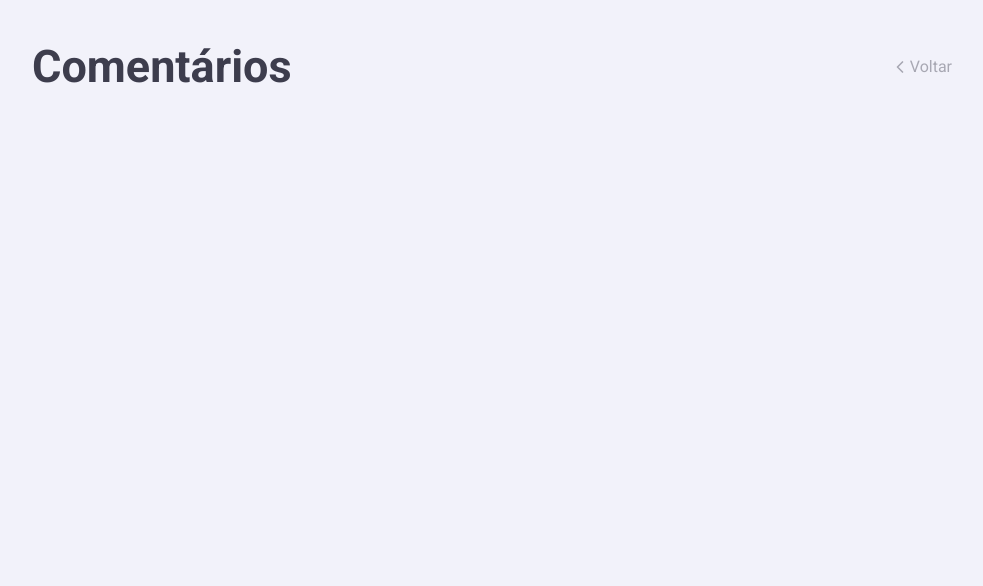
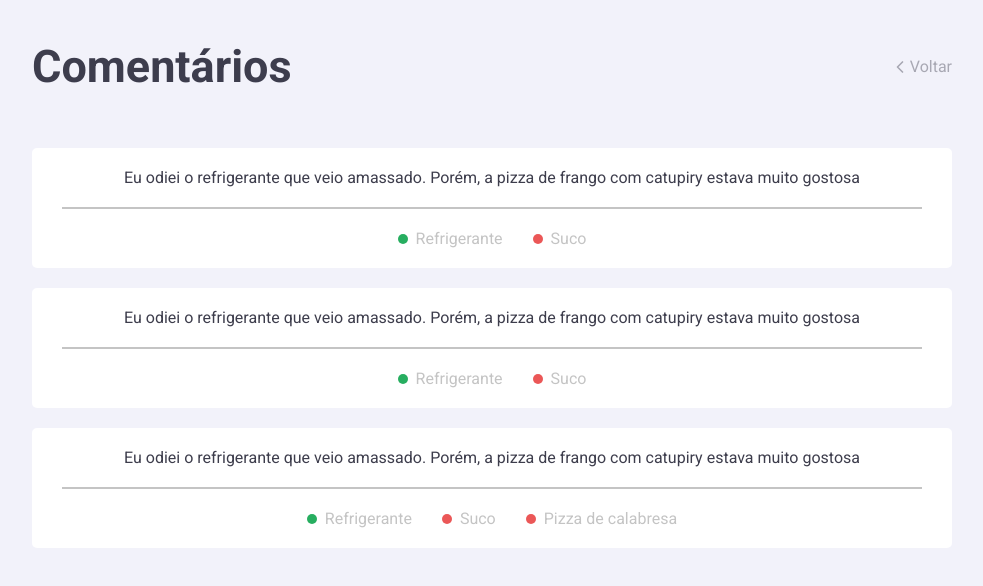
Before and after one commit to gabriel-fz/Fiorese-Lab-I, a React (Create React App) app in the folder frontend/: page /records in a window 1280 px wide. Shown: the top 586 px of the page, without its empty margins (148-1131 px from the left). Built offline with nearby package versions, Linux system fonts and the light colour scheme.

Commit message:
frontend: layout da pagina Records concluido

```diff
--- a/frontend/src/pages/Dashboard/styles.ts
+++ b/frontend/src/pages/Dashboard/styles.ts
@@ -7,6 +7,7 @@ export const Card = styled.div`
 
   background: #fff;
   padding: 20px 30px;
+  border-radius: 5px;
 
   img {
     height: 60px;
--- a/frontend/src/pages/Records/index.tsx
+++ b/frontend/src/pages/Records/index.tsx
@@ -3,12 +3,84 @@ import { FiChevronLeft } from 'react-icons/fi';
 
 import Header from '../../Components/Header';
 
+import { Card, Entity } from './styles';
+
 const Records: React.FC = () => {
   return (
-    <Header title="Comentários" path="/">
-      <FiChevronLeft size={20} />
-      Voltar
-    </Header>
+    <>
+      <Header title="Comentários" path="/">
+        <FiChevronLeft size={20} />
+        Voltar
+      </Header>
+
+      <Card>
+        <p>
+          Eu odiei o refrigerante que veio amassado. Porém, a pizza de frango
+          com catupiry estava muito gostosa
+        </p>
+
+        <hr />
+
+        <div>
+          <Entity isPositive>
+            <div />
+            <span>Refrigerante</span>
+          </Entity>
+
+          <Entity isPositive={false}>
+            <div />
+            <span>Suco</span>
+          </Entity>
+        </div>
+      </Card>
+
+      <Card>
+        <p>
+          Eu odiei o refrigerante que veio amassado. Porém, a pizza de frango
+          com catupiry estava muito gostosa
+        </p>
+
+        <hr />
+
+        <div>
+          <Entity isPositive>
+            <div />
+            <span>Refrigerante</span>
+          </Entity>
+
+          <Entity isPositive={false}>
+            <div />
+            <span>Suco</span>
+          </Entity>
+        </div>
+      </Card>
+
+      <Card>
+        <p>
+          Eu odiei o refrigerante que veio amassado. Porém, a pizza de frango
+          com catupiry estava muito gostosa
+        </p>
+
+        <hr />
+
+        <div>
+          <Entity isPositive>
+            <div />
+            <span>Refrigerante</span>
+          </Entity>
+
+          <Entity isPositive={false}>
+            <div />
+            <span>Suco</span>
+          </Entity>
+
+          <Entity isPositive={false}>
+            <div />
+            <span>Pizza de calabresa</span>
+          </Entity>
+        </div>
+      </Card>
+    </>
   );
 };
 
--- /dev/null
+++ b/frontend/src/pages/Records/styles.ts
@@ -0,0 +1,63 @@
+import styled, { css } from 'styled-components';
+
+interface EntityProps {
+  isPositive: boolean;
+}
+
+export const Card = styled.div`
+  display: flex;
+  flex: 1;
+  flex-direction: column;
+  align-items: center;
+
+  background: #fff;
+  padding: 20px 30px;
+  border-radius: 5px;
+
+  & + div {
+    margin-top: 20px;
+  }
+
+  p {
+    color: #3d3d4c;
+  }
+
+  hr {
+    width: 100%;
+    margin: 20px 0;
+    border: 0;
+    border: 1px solid #c4c4c4;
+  }
+
+  div {
+    display: flex;
+    align-items: center;
+  }
+`;
+
+export const Entity = styled.div<EntityProps>`
+  & + div {
+    margin-left: 30px;
+  }
+
+  div {
+    height: 10px;
+    width: 10px;
+    background: red;
+    border-radius: 50%;
+    margin-right: 8px;
+
+    ${props =>
+      props.isPositive
+        ? css`
+            background: #27ae60;
+          `
+        : css`
+            background: #eb5757;
+          `}
+  }
+
+  span {
+    color: #c4c4c4;
+  }
+`;
```
Also changed, not shown: 1 other file (tests, documents, lock files or other folders).
